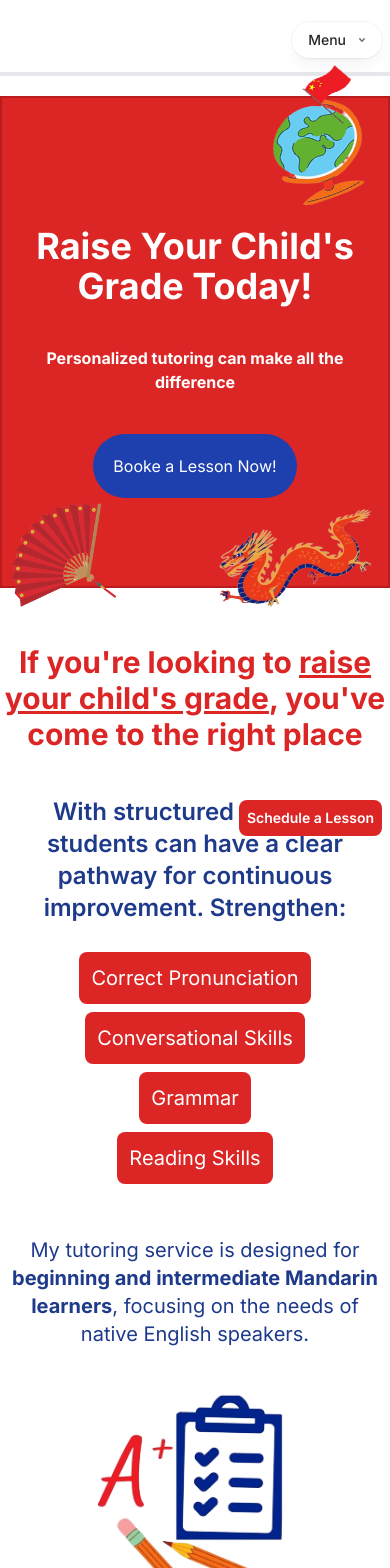
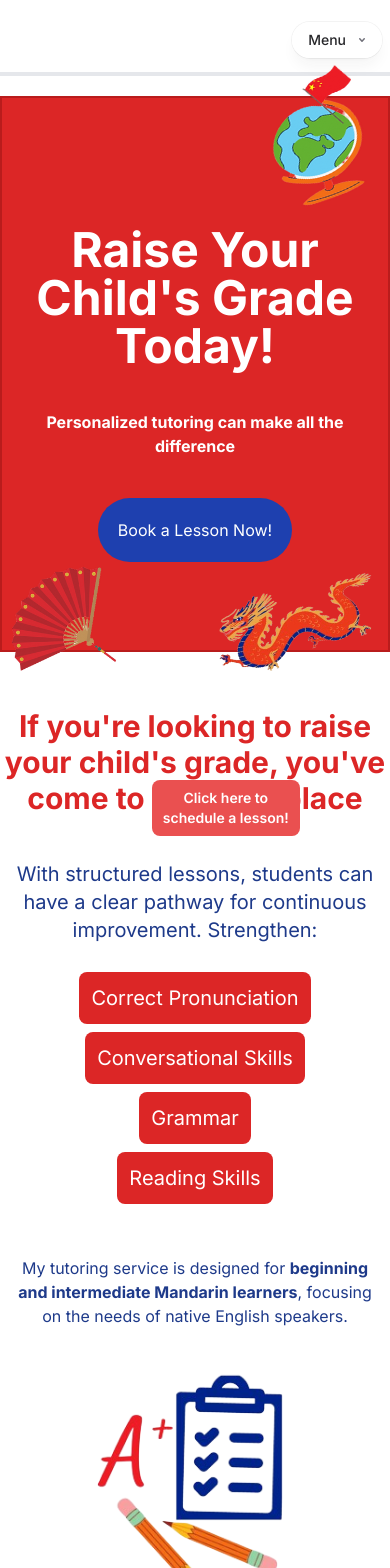
Before and after one commit to zachcygan/chinese_with_katie, a Next.js app: page / in a window 390 px wide. Shown: the top 1568 px of the page. Built offline with nearby package versions, Linux system fonts and the light colour scheme.

Commit message:
worked with katie

```diff
--- a/src/components/aboutMe.tsx
+++ b/src/components/aboutMe.tsx
@@ -54,19 +54,19 @@ export default function AboutMe() {
             />
           </div>
         </div>
-        <div className='max-w-xl mx-auto w-full px-10 text-blue-900 bg-pink-200'>
+        <div className='max-w-xl mx-auto w-full px-1 text-blue-900 bg-pink-200'>
           <div className='hiddenTransitionRight delayAnimation'>
             <div className='text-5xl text-center lg:text-left py-10 hiddenTransitionRight'>
               About me
             </div>
           </div>
           <div className='hiddenTransitionRight delayAnimation'>
-            <div className='py-5 text-2xl lg:text-xl'>
-              <span className='text-2xl font-semibold'>大家好!</span> It's Katie — your guide to learning Mandarin!
+            <div className='py-5 text-xl lg:text-xl'>
+              <span className='text-xl font-semibold'>大家好!</span> It's Katie — your guide to learning Mandarin!
             </div>
           </div>
           <div className='hiddenTransitionRight delayAnimation'>
-            <div className='py-5 max-w-lg pb-10 mx-auto text-2xl md:text-xl lg:text-lg hiddenTransitionRight'>
+            <div className='py-5 max-w-lg pb-10 mx-auto text-xl md:text-xl lg:text-lg hiddenTransitionRight'>
               Ever since I was a child, I have always been fascinated by learning foreign languages and cultures. With a new perspective gained after graduating college, I recognized a crucial demand for more engaging and effective approaches to learning Chinese. As a non-native speaker,  I've experienced the challenges of learning Chinese first hand, making me uniquely suited to understand the learning needs of English speakers. My passion lies in helping others and making education accessible. I'm excited to make your language learning journey a enriching and enjoyable experience!
             </div>
           </div>
@@ -76,6 +76,7 @@ export default function AboutMe() {
         <div className='text-center py-10 text-5xl hiddenTransition'>
           Qualifications
         </div>
+        {/* make same size */}
         <div className='flex flex-col lg:flex-row justify-around items-center pb-20 text-xl lg:text-2xl'>
           <div className='hiddenTransitionRight delayAnimation'>
             <div className='py-5 border text-center rounded-xl p-2 my-2 bg-pink-200'>
--- a/src/components/bookLesson.tsx
+++ b/src/components/bookLesson.tsx
@@ -85,6 +85,7 @@ export default function BookLesson() {
             <VectorLeft />
           </div>
         </div>
+        {/* make buttons same size */}
         <div className="flex flex-col lg:flex-row items-center justify-around max-w-2xl mx-auto lg:py-10">
           <Link href="https://tidycal.com/chinesewithkatie/15-minute-free-consultation-call" target='_blank'>
             <button className="text-2xl text-white lg:text-3xl bg-red-600 p-5 my-2 rounded-xl hover:scale-[1.05] active:scale[.95] transition px-1 transitionIn">
@@ -101,8 +102,8 @@ export default function BookLesson() {
         <Lessons duration={thirtyMinutes.duration} price={thirtyMinutes.price} image={thirtyMinutes.image} link={thirtyMinutes.link} />
       </div>
       <div className='relative overflow-visible'>
-        <div className='bg-[#d2d2d2] diagonal-split-background p-8 w-xl'>
-          <div className='max-w-3xl mx-auto text-center text-3xl lg:text-4xl text-blue-900 my-5 lg:my-20 px-2 transitionIn'>
+        <div className='bg-[#d2d2d2] diagonal-split-background p- w-xl'>
+          <div className='max-w-lg mx-auto text-center text-2xl lg:text-4xl text-blue-900 my-5 lg:my-20 px-2 transitionIn'>
             Availability is displayed on my calendar when booking a lesson. I suggest booking in advance to reserve your desired time slot
           </div>
           <div className='relative my-10 lg:my-0'>
@@ -114,22 +115,22 @@ export default function BookLesson() {
             />
             <div className='p-10'>
               <div className='hiddenTransitionRight delayAnimation'>
-                <div className='text-blue-900 text-3xl'>
+                <div className='text-blue-900 text-2xl lg:text-3xl font-semibold'>
                   Bundle and Save!
                 </div>
               </div>
               <div className='hiddenTransitionRight delayAnimation'>
-                <div className='text-5xl text-red-600'>
+                <div className='text-3xl lg:text-5xl text-red-600'>
                   New Student Sale
                 </div>
               </div>
                 <div className='hiddenTransitionRight delayAnimation'>
-                  <div className='text-3xl text-blue-900 mt-14 font-semibold'>
+                  <div className='text-xl lg:text-3xl text-blue-900 mt-6 font-semibold'>
                     Book a total of 4 lessons as a bundle receive 25% off!
                   </div>
                 </div>
                 <div className='hiddenTransitionRight delayAnimation'>
-                  <div className='mt-14 text-2xl lg:text-3xl  text-blue-900'>
+                  <div className='mt-2 lg:mt-14 text-xl lg:text-3xl text-blue-900'>
                     To receive this deal, please specify that you are interested in this sale during our conversation call or in the "New Student Form"
                   </div>
                 </div>
--- a/src/components/hero.tsx
+++ b/src/components/hero.tsx
@@ -40,11 +40,11 @@ export default function Hero() {
       </div>
       <div className="text-white font-bold">
         <div className="pt-20 pb-10 hiddenTransition">
-          <div className="text-center text-4xl lg:text-6xl text-wrap mt-10">
+          <div className="text-center text-5xl lg:text-8xl text-wrap mt-10">
             Raise Your Child's Grade Today!
           </div>
         </div>
-        <div className="text-center sm:text-2xl lg:text-4xl 2xl:text-3xl pb-10 hiddenTransition">
+        <div className="text-center sm:text-3xl lg:text-4xl 2xl:text-3xl pb-10 hiddenTransition">
           Personalized tutoring can make all the difference
         </div>
       </div>
@@ -67,10 +67,10 @@ export default function Hero() {
       <div className="text-center text-white pb-20">
         <button
           type="button"
-          className="rounded-full bg-blue-800 p-5 text-md lg:text-lg xl:text-xl hiddenTransition"
+          className="rounded-full bg-blue-800 p-5 text-md lg:text-lg xl:text-2xl hiddenTransition"
           onClick={scrollToGettingStarted}
         >
-          Booke a Lesson Now!
+          Book a Lesson Now!
         </button>
       </div>
     </div>
--- a/src/components/info.tsx
+++ b/src/components/info.tsx
@@ -49,12 +49,12 @@ export default function Info() {
   return (
     <div>
       <div>
-        <div className="text-center text-red-600 font-bold text-3xl xl:text-7xl pt-14 lg:pt-32 hiddenTransition">
-          If you're looking to <span className="underline">raise your child's grade</span>, you've come to the right place
+        <div className="text-center text-red-600 font-bold text-3xl xl:text-6xl pt-14 lg:pt-32 hiddenTransition">
+          If you're looking to raise your child's grade, you've come to the right place
         </div>
-        <div className="text-center pt-7 text-blue-900 text-2xl font-semibold">
-          <div className="p-2 max-w-2xl mx-auto my-2 lg:my-10 hiddenTransition">
-            With structured lessons,  students can have a clear pathway for continuous improvement. Strengthen:
+        <div className="text-center pt-7 text-blue-900 text-xl lg:text-3xl">
+          <div className="p-2 max-w-3xl mx-auto my-2 lg:my-10 hiddenTransition">
+            With structured lessons, students can have a clear pathway for continuous improvement. Strengthen:
           </div>
         </div>
         <div className="flex flex-col lg:flex-row justify-center items-center text-white text-xl lg:text-3xl py-2 lg:py-10">
@@ -68,7 +68,7 @@ export default function Info() {
               Conversational Skills
             </div>
           </div>
-          <div className="hiddenTransitionLeft delayAnimation">
+          <div className="hiddenTransitionLeft delayAnimation flex-grow">
             <div className="max-w-sm lg:mx-5 my-1 flex-1 bg-red-600 p-3 rounded-lg text-center flex items-center justify-center hover:scale-105">
               Grammar
             </div>
@@ -79,7 +79,8 @@ export default function Info() {
             </div>
           </div>
         </div>
-        <div className="text-center text-blue-900 text-xl lg:text-4xl m-2 mt-10 lg:m-10 hiddenTransition">
+        {/* make into 2 lines */}
+        <div className="text-center text-blue-900 text-md w-5xl lg:text-4xl m-2 mt-10 lg:m-10 hiddenTransition">
           My tutoring service is designed for <span className="font-bold">beginning and intermediate Mandarin learners</span>, focusing on the needs of native English speakers.
         </div>
         <div>
@@ -124,7 +125,6 @@ export default function Info() {
                   width={250}
                   height={250}
                   alt='A+'
-
                 />
               </div>
             </div>
@@ -170,7 +170,7 @@ export default function Info() {
                   <div className="py-2 text-2xl lg:text-3xl text-blue-900 font-semibold">Homework Help</div>
                 </div>
                 <div className="text-lg sm:text-xl lg:text-3xl m-1 text-center lg:text-left sm:m-0">
-                  Need help on your homework? Feel free to send this to me before our lesson! We'll work through your problems and learn what areas to focus on.reports
+                  Need help on your homework? Feel free to send this to me before our lesson! We'll work through your problems and learn what areas to focus on.
                 </div>
               </div>
             </div>
@@ -285,6 +285,7 @@ export default function Info() {
               <div className="max-w-2xl mx-auto p-8 hiddenTransition">
                 To best  suit your learning needs, this is your chance to share what you are looking for in our lessons. Let's make sure its the right fit!
               </div>
+              {/* make buttons same size */}
               <div className="flex flex-col md:flex-row justify-center text-white py-5">
                 <div>
                   <button className="bg-blue-900 p-4 my-2 md:my-0 mx-10 hover:scale-[1.05] transition hiddenTransition">
@@ -302,7 +303,7 @@ export default function Info() {
             </div>
           </div>
         </div>
-        <div className="py-10">
+        <div className="lg:py-10">
           <div className="text-white text-7xl bg-red-500 max-w-min mx-auto p-2 rounded-xl m-2 hiddenTransition">
             02
           </div>
--- a/src/components/scheduleLessonButton.tsx
+++ b/src/components/scheduleLessonButton.tsx
@@ -4,9 +4,9 @@ import Link from 'next/link'
 
 export default function ScheduleLessonButton() {
   return (
-      <Link href="/">
-        <button className="rounded-lg bg-red-600 p-2 m-2 font-semibold text-sm md:text-md lg:text-lg text-white">
-          Schedule a Lesson
+      <Link href="/services">
+        <button className="bg-[#ea5050] rounded-lg p-2 m-2 font-semibold text-sm md:text-md lg:text-xl text-white w-3/5">
+          Click here to schedule a lesson!
         </button>
       </Link>
   )
```
